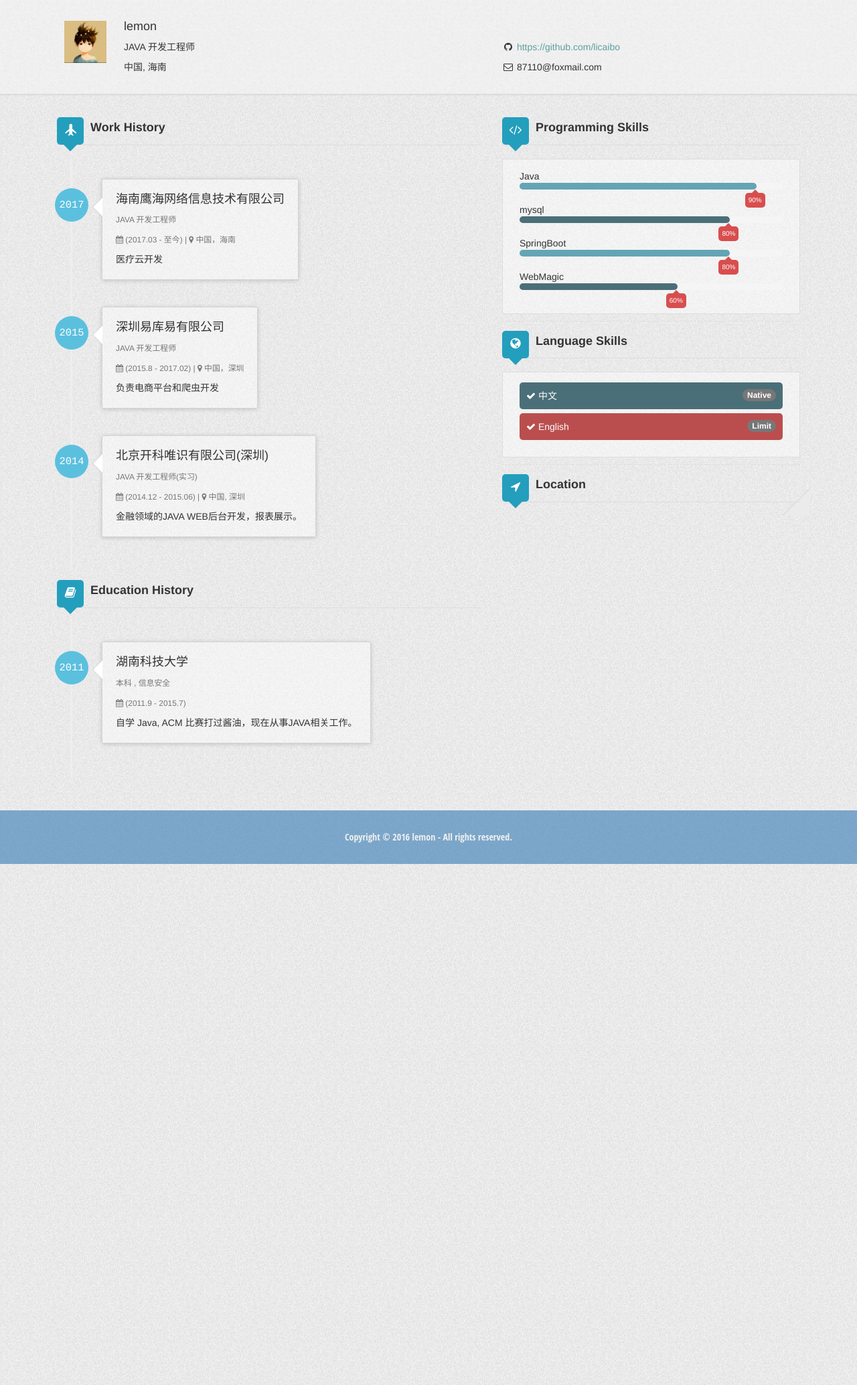
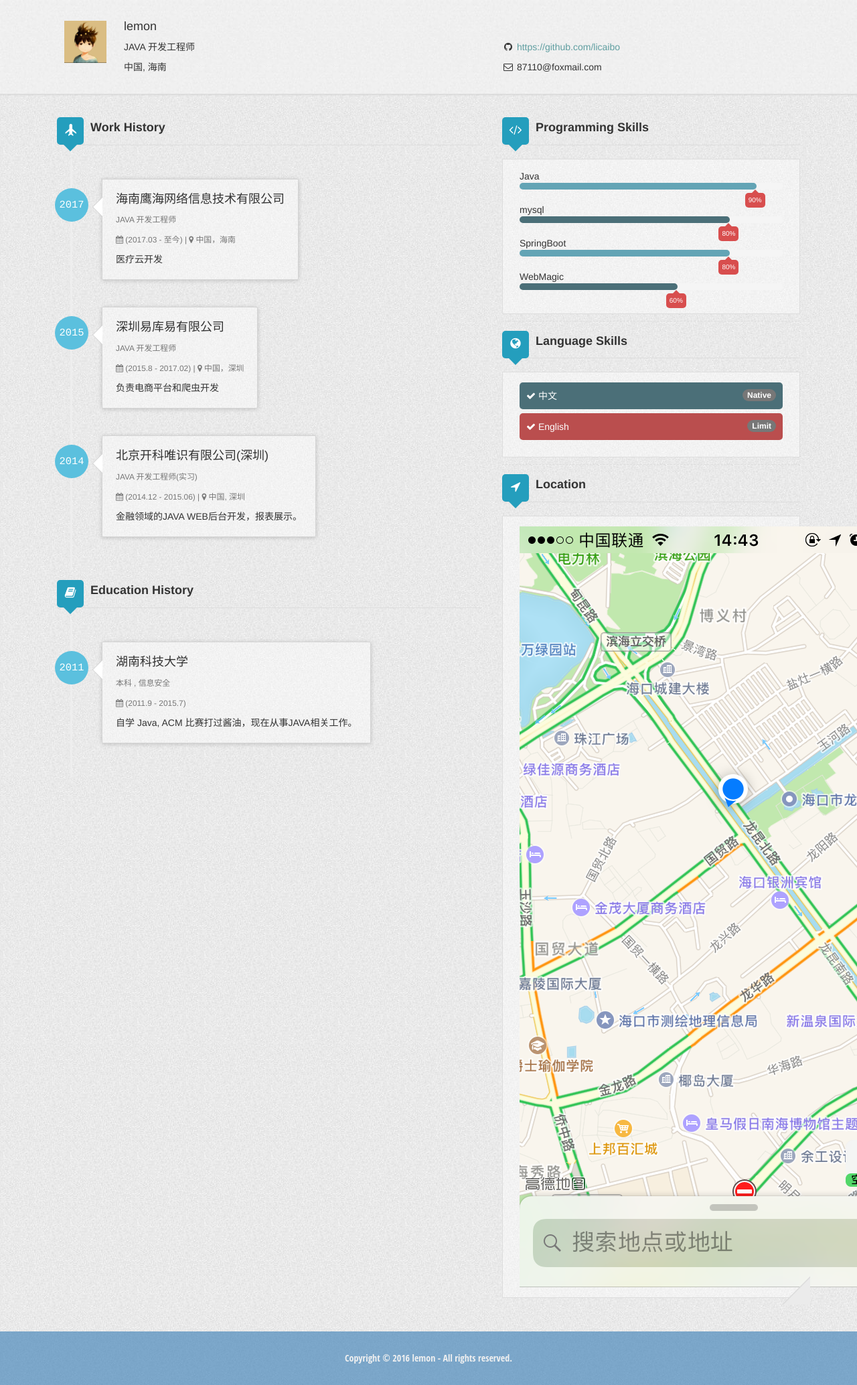
Before and after one commit to lcbbcl/licaibo.github.io, a Jekyll site: the page built from about.html, in a window 1280 px wide. Shown: the whole page at 67% size. Built offline with Jekyll 4.4.1, drawn with Linux system fonts in a browser that asks for light colours; before the commit the page ends 1290 px from its top, so only the background shows below that.

Commit message:
修改关于我界面

```diff
--- a/about.html
+++ b/about.html
@@ -130,6 +130,9 @@ layout: author_layout
             <!--<div class="grid-block">-->
                 <!--<img src="http://restapi.amap.com/v3/staticmap?location=121.437361,31.166937&amp;zoom=15&amp;size=500*250&amp;markers=mid,,A:121.4037323,31.19782533&amp;key=4fbf0c0dfa89f726a84101e3a5d1bc50" style="border:0" frameborder="0" width="100%" height="100%">-->
             <!--</div>-->
+            <div class="grid-block">
+                <img src="assets/img/localtion.PNG">
+            </div>
         </div>
     </div>
 </div>
```
Also changed, not shown: assets/img/localtion.PNG (added).
